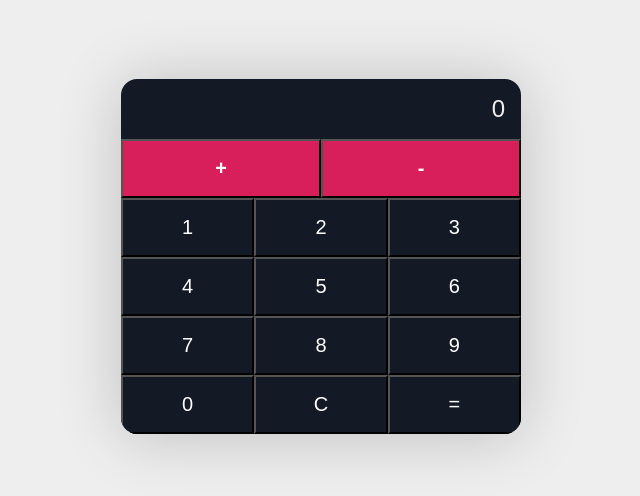
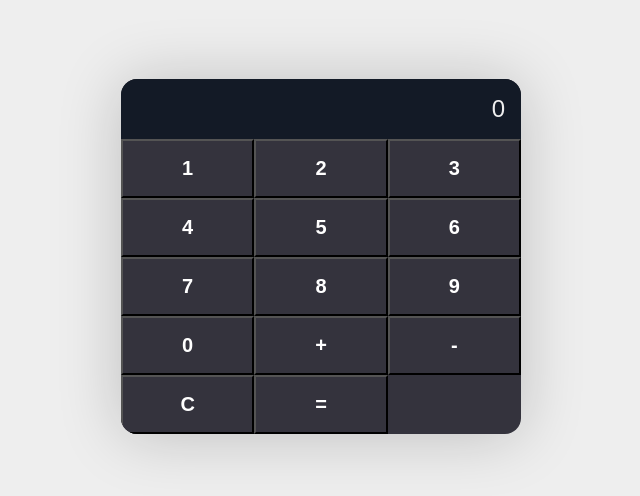
Before and after one commit to Buretos/react-2, a React (Create React App) app in the folder my-app/: page / in a window 1280 px wide. Shown: the part 144-640 px from the top of the page, without its empty margins (319-959 px from the left). Built offline with nearby package versions, Linux system fonts and the light colour scheme.

Commit message:
All buttons in one massive

```diff
--- a/my-app/src/App.js
+++ b/my-app/src/App.js
@@ -7,9 +7,9 @@ function App() {
 	const [operator, setOperator] = useState('');
 	const [isResult, setIsResult] = useState(false);
 
-	// Функция для обновления состояния операндов
+	// Function to update the state of operands
 	const updateOperand = (value) => {
-		// Проверяем, какие операнды обновлять. Если оператор есть то второй, если нет то первый
+		// Check which operand to update. If there's an operator, update the second operand. Otherwise, update the first operand.
 		if (!operator) {
 			setOperand1(operand1 + value);
 		} else {
@@ -17,27 +17,65 @@ function App() {
 		}
 	};
 
-	// Функция для создания кнопок с цифрами
-	const createDigits = () => {
-		const NUMS = ['1', '2', '3', '4', '5', '6', '7', '8', '9', '0'];
+	// Function to create buttons for digits and operators
+	const createButtons = () => {
+		const buttonsData = [
+			{ label: '1', type: 'digit' },
+			{ label: '2', type: 'digit' },
+			{ label: '3', type: 'digit' },
+			{ label: '4', type: 'digit' },
+			{ label: '5', type: 'digit' },
+			{ label: '6', type: 'digit' },
+			{ label: '7', type: 'digit' },
+			{ label: '8', type: 'digit' },
+			{ label: '9', type: 'digit' },
+			{ label: '0', type: 'digit' },
+			{ label: '+', type: 'operator' },
+			{ label: '-', type: 'operator' },
+			{ label: 'C', type: 'clear' },
+			{ label: '=', type: 'equal' },
+		];
 
-		const numbersButtons = NUMS.map((number) => {
+		const buttons = buttonsData.map((button) => {
 			return (
 				<button
+					className={`${
+						button.type === 'digit'
+							? styles.digitsButton
+							: styles.operatorsButton
+					} ${
+						button.type === 'clear' || button.type === 'equal'
+							? styles.digitsButton
+							: ''
+					}`}
 					onClick={() => {
-						updateOperand(number);
-						setIsResult(false);
+						if (button.type === 'digit') {
+							updateOperand(button.label);
+							setIsResult(false);
+						} else if (button.type === 'operator') {
+							if (!operator) {
+								setOperator(button.label);
+							}
+							setIsResult(false);
+						} else if (button.type === 'clear') {
+							setIsResult(false);
+							clear();
+						} else if (button.type === 'equal') {
+							setIsResult(true);
+							resultat();
+						}
 					}}
-					key={number}
+					key={button.label}
 				>
-					{number}
+					{button.label}
 				</button>
 			);
 		});
 
-		return numbersButtons;
+		return buttons;
 	};
 
+	// Function to perform calculations
 	// Функция для выполнения вычислений
 	const resultat = () => {
 		let op1 = 0;
@@ -51,22 +89,21 @@ function App() {
 		}
 
 		// Вычисляем результат и обновляем до состояния результата
-		if (operator === '-') {
-			const resPlus = op1 - op2;
+		if (operator === '+') {
+			const resPlus = op1 + op2;
 			setOperand1(resPlus.toString());
 		}
 
-		if (operator === '+') {
-			const resMinus = op1 + op2;
+		if (operator === '-') {
+			const resMinus = op1 - op2;
 			setOperand1(resMinus.toString());
 		}
 		setOperand2('');
 		setOperator('');
 	};
 
-	// Функция для перевода калькуляторя в первоначальное состояние
+	// Function to reset the calculator state
 	const clear = () => {
-		// Обновляем состояние калькулятора до первоначального
 		setOperand1('');
 		setOperand2('');
 		setOperator('');
@@ -76,61 +113,10 @@ function App() {
 		<div className={styles.App}>
 			<div className={styles.calculator}>
 				<div className={`${styles.display} ${isResult ? styles.highlight : ''}`}>
-					{/* Если есть результат выводим его, иначе - 0 */}
 					{operand1 || '0'} {operator} {operand2}
 				</div>
-				{/* Блок кнопок операторов */}
-				<div className={styles.operators}>
-					{/* Кнопка плюс */}
-					<button
-						className={styles.operatorsButton}
-						onClick={() => {
-							if (!operator) {
-								setOperator('+');
-							}
-							setIsResult(false);
-						}}
-					>
-						+
-					</button>
-					{/* Кнопка минус */}
-					<button
-						className={styles.operatorsButton}
-						onClick={() => {
-							if (!operator) {
-								setOperator('-');
-							}
-							setIsResult(false);
-						}}
-					>
-						-
-					</button>
-				</div>
-				{/* Блок кнопок в стиле цифровых  */}
-				<div className={styles.digits}>
-					{/* Создаем кнопки с цифрами */}
-					{createDigits()}
-					{/* Кнопка С */}
-					<button
-						className={styles.digitsButton}
-						onClick={() => {
-							setIsResult(false);
-							clear();
-						}}
-					>
-						C
-					</button>
-					{/* Кнопка = */}
-					<button
-						className={styles.digitsButton}
-						onClick={() => {
-							setIsResult(true);
-							resultat();
-						}}
-					>
-						=
-					</button>
-				</div>
+				<div className={styles.container}>{createButtons()}</div>
+				{/* ... */}
 			</div>
 		</div>
 	);
--- a/my-app/src/App.module.css
+++ b/my-app/src/App.module.css
@@ -1,5 +1,5 @@
 :root {
-	--primary: #d81e5b;
+	--primary: #34333d;
 	--secondary: #8c38ff;
 	--dark: #131a26;
 	--ligth: #eee;
@@ -30,7 +30,7 @@ body {
 .calculator {
 	width: 100%;
 	max-width: 400px;
-	background-color: #fff;
+	background-color: var(--primary);
 	border-radius: 16px;
 	overflow: hidden;
 	box-shadow: 0px 2px 64px rgba(0, 0, 0, 0.2);
@@ -48,7 +48,7 @@ body {
 /* Это правило относится к элементу с классом "display". Задает отступы внутри элемента равные 16 пикселям. Устанавливает выравнивание текста по правому краю и цвет фона, используя переменную --dark (темный). Задает цвет текста, используя переменную --ligth (светлый), размер шрифта 24 пикселя, и тонкий (300) шрифт. */
 
 .highlight {
-	color:aquamarine;
+	color:greenyellow;
 }
 
 /* Это правило применяется к элементам span внутри элемента с классом "display". Задает размер шрифта 14 пикселей и цвет текста #888. */
@@ -70,13 +70,15 @@ opacity: 0.9;
 }
 /* Это правило применяется при наведении курсора на элемент button. Устанавливает непрозрачность элемента на 0.9, чтобы создать эффект затемнения при наведении. */
 
-.operators {
+.container {
 	display: flex;
+	flex-wrap: wrap;
 }
 /* Это правило относится к элементу с классом "operators". Задает его отображение в виде flex-контейнера. */
 
-.operators button {
-	flex: 1 1 0%;
+.container button {
+	flex: 1 1 33.333%;
+	max-width: 33.333%;
 	background-color: var(--primary);
 	font-weight: 700;
 }
```
